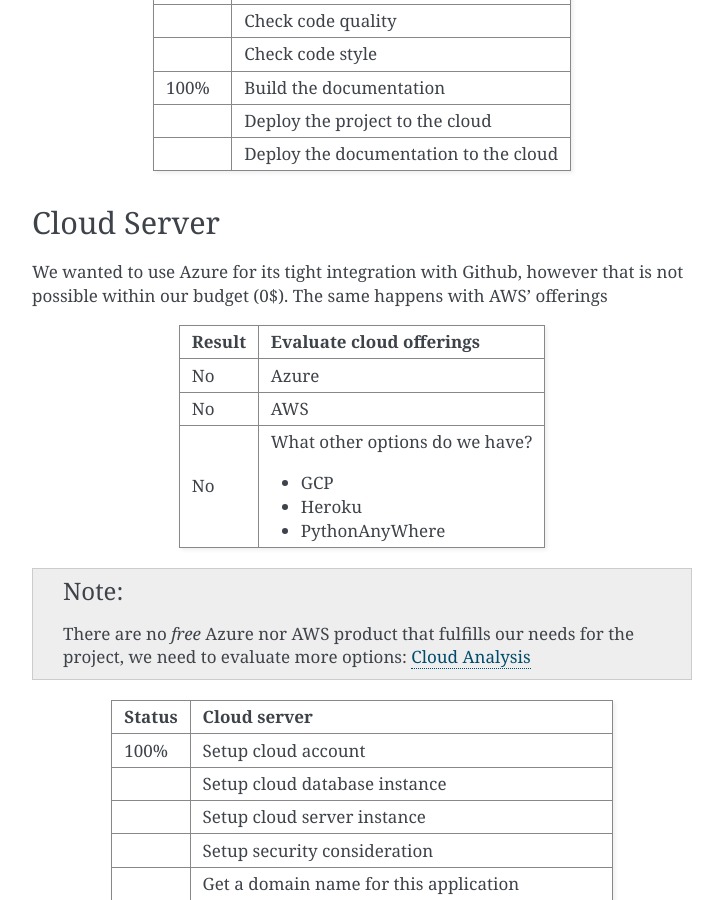
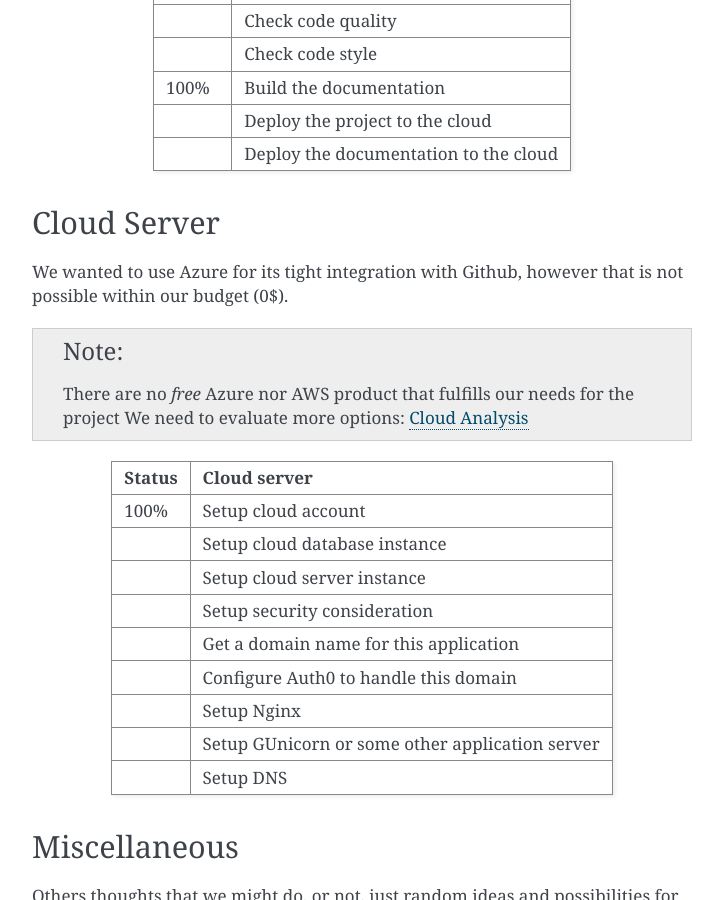
Before and after one commit to fabi1816/super-duper-potato, a Sphinx documentation site: the page built from docs/source/roadmap.rst, in a window 1280 px wide and 900 px high, scrolled down 2697 px. Shown: the whole window, without its empty margins (388-1111 px from the left). Built offline with Sphinx 7.4.7, drawn with Linux system fonts in a browser that asks for light colours.

Commit message:
Updated docs

```diff
--- a/docs/source/roadmap.rst
+++ b/docs/source/roadmap.rst
@@ -174,25 +174,10 @@ Cloud Server
 ------------
 
 We wanted to use Azure for its tight integration with Github, however that is not possible within our budget (0$).
-The same happens with AWS' offerings
-
-+--------+--------------------------------+
-| Result | Evaluate cloud offerings       |
-+========+================================+
-|   No   | Azure                          |
-+--------+--------------------------------+
-|   No   | AWS                            |
-+--------+--------------------------------+
-|   No   | What other options do we have? |
-|        |                                |
-|        | * GCP                          |
-|        | * Heroku                       |
-|        | * PythonAnyWhere               |
-|        |                                |
-+--------+--------------------------------+
 
 .. note::
-    There are no *free* Azure nor AWS product that fulfills our needs for the project, we need to evaluate more options: :doc:`cloud`
+    There are no *free* Azure nor AWS product that fulfills our needs for the project
+    We need to evaluate more options: :doc:`cloud`
 
 +--------+-------------------------------------------------+
 | Status | Cloud server                                    |
```
Also changed, not shown: other parts of docs/source/roadmap.rst (+1 -1 lines).
